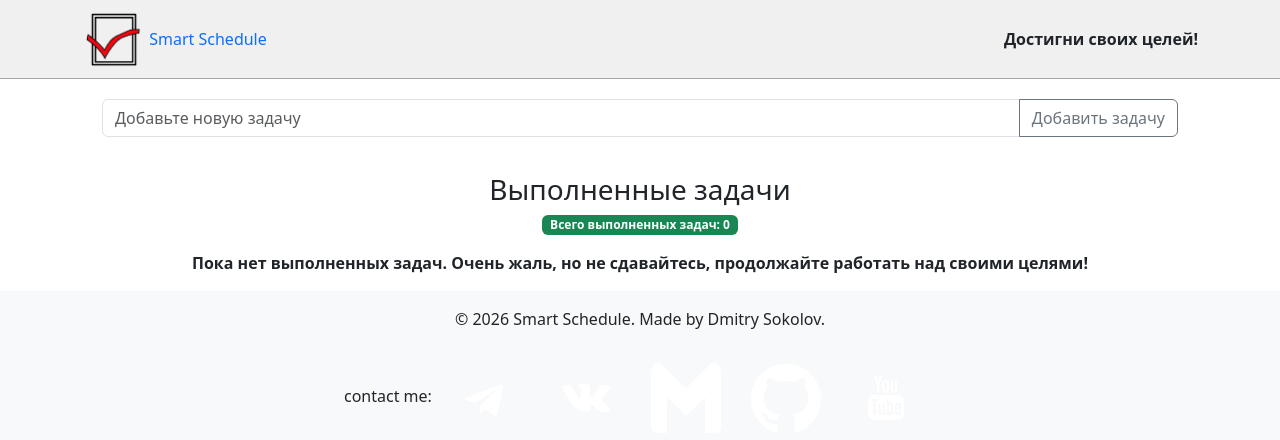
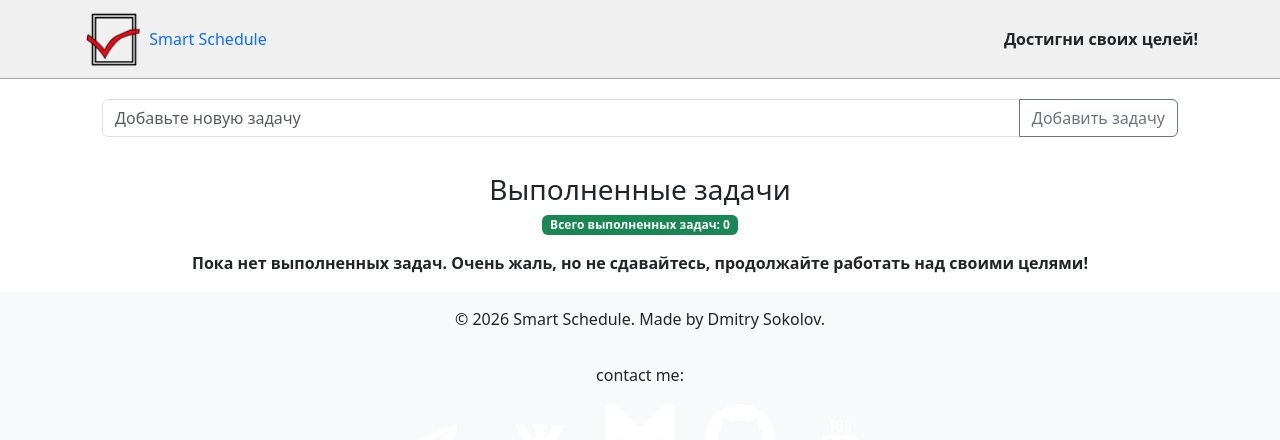
Before and after one commit to ImagineLost/Smart_schedule, a Vue app in the folder App/: page / in a window 1280 px wide. Shown: the top 440 px of the page. Built offline with nearby package versions, Linux system fonts and the light colour scheme.

Commit message:
now looks fine

```diff
--- a/App/src/components/AppFooter.vue
+++ b/App/src/components/AppFooter.vue
@@ -7,7 +7,8 @@
             © 2026 Smart Schedule. Made by Dmitry Sokolov.
         </div>
         <div class="p-3">
-            contact me: <a href="https://t.me/Imagine_Lost">
+            <p>contact me:</p>
+            <a href="https://t.me/Imagine_Lost">
                 <img src="../assets/img/telegram.png" alt="Telegram" class="socicon tg">
             </a>
             <a href="https://vk.com/imaginelost">
@@ -48,7 +49,7 @@
 }
 
 .email:hover {
-    background-color: #fff;
+    background-color: #c74a10;
     border: 1px solid #000;
 }
 .github:hover {
```
